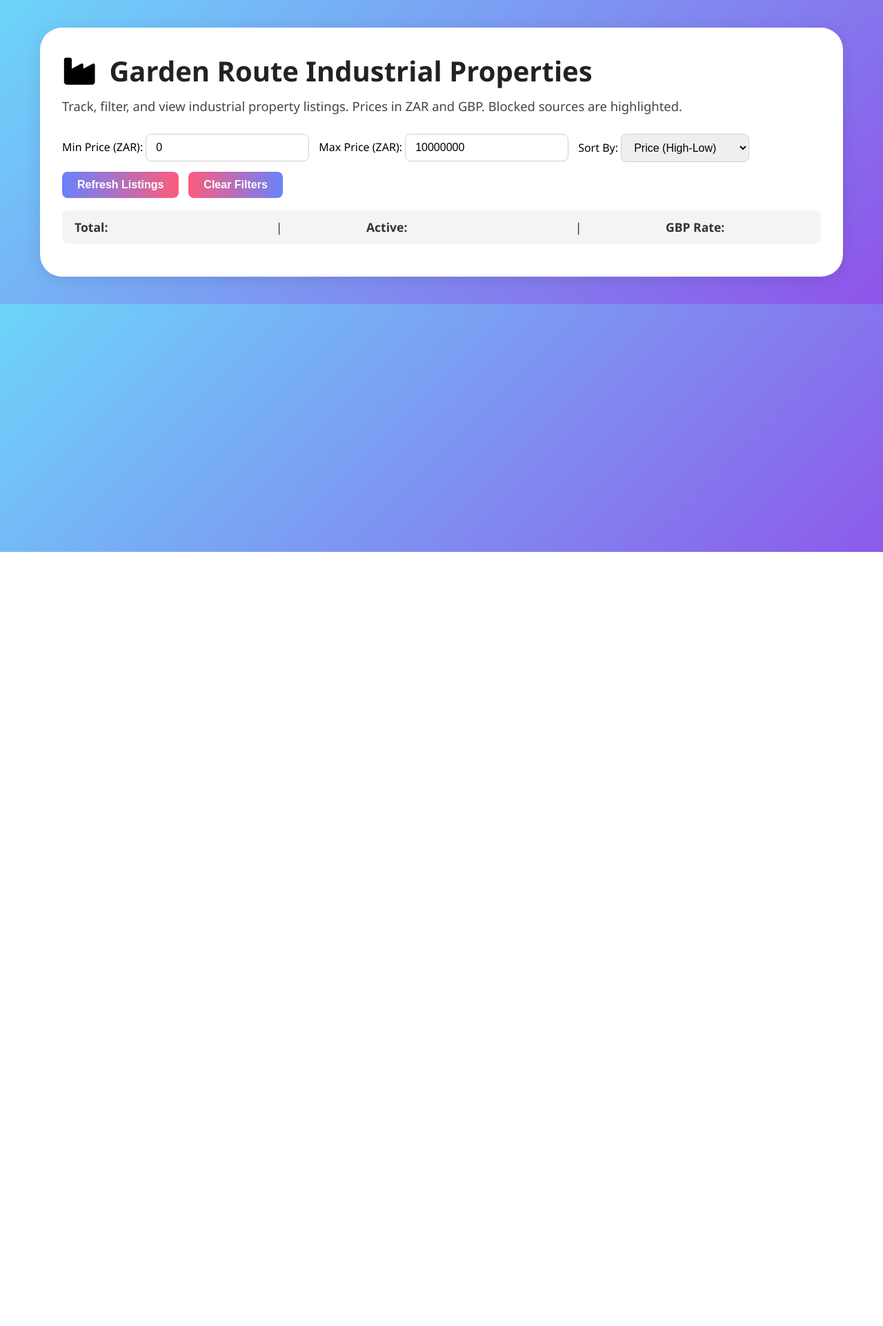
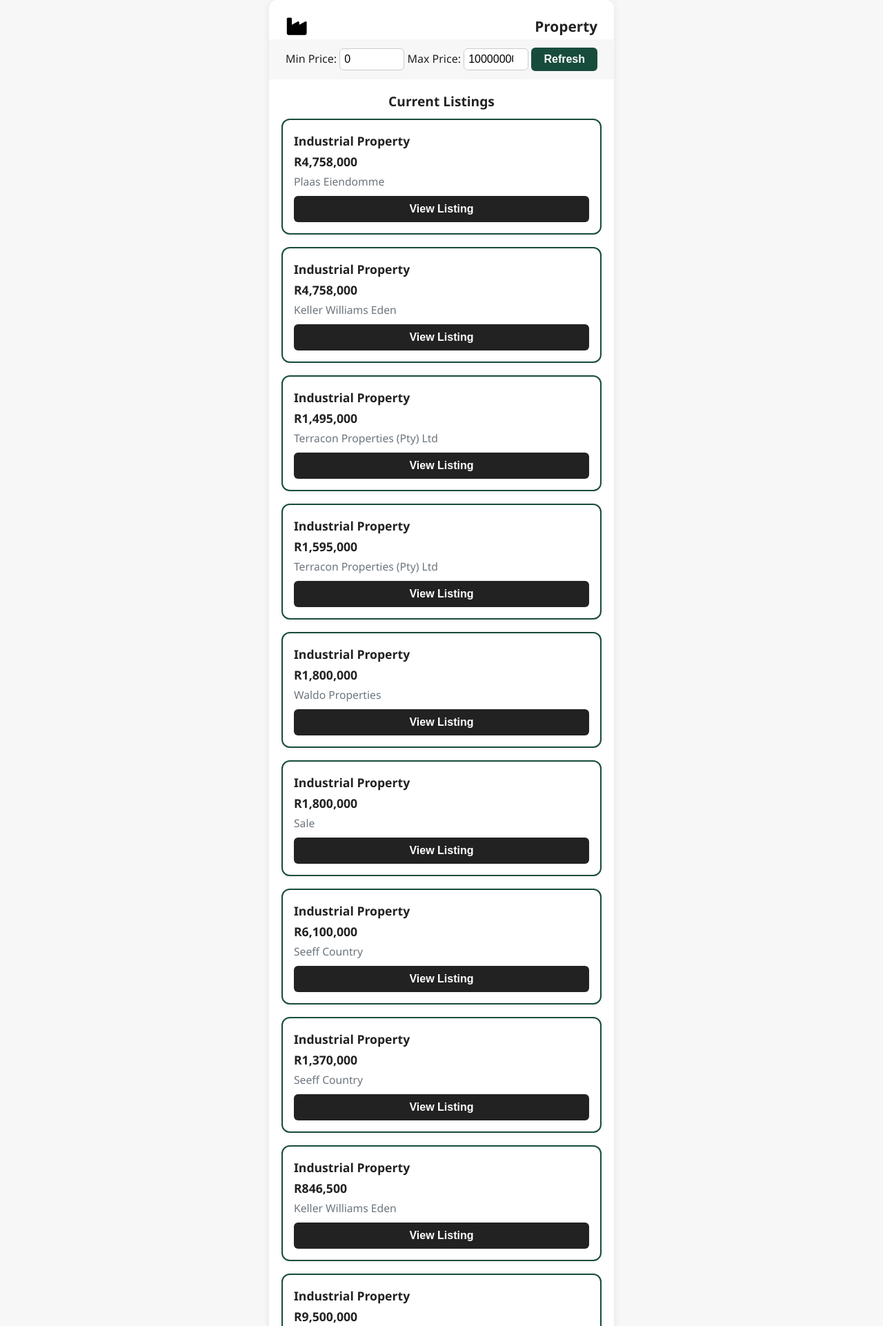
Before and after one commit to SineadCoding/PropertyTracker-WebApp, a Flask app: page / in a window 1280 px wide. Shown: the top 1922 px of the page at 69% size. Before the commit the page ends 800 px from the top, so only its background shows below. Run offline with Flask 3, Linux system fonts and the light colour scheme.

Commit message:
Redesign UI to match original Kivy app and fix listing display

```diff
--- a/templates/index.html
+++ b/templates/index.html
@@ -3,153 +3,139 @@
 <head>
     <meta charset="UTF-8">
     <meta name="viewport" content="width=device-width, initial-scale=1.0">
-    <title>PropertyTracker</title>
+    <title>Property Listings</title>
     <link rel="stylesheet" href="https://cdnjs.cloudflare.com/ajax/libs/font-awesome/6.4.0/css/all.min.css">
     <style>
         body {
             font-family: 'Segoe UI', Arial, sans-serif;
-            background: linear-gradient(135deg, #6dd5fa 0%, #8e54e9 100%);
+            background: #f7f7f7;
             margin: 0;
         }
         .main-container {
-            max-width: 1100px;
-            margin: 40px auto;
+            max-width: 500px;
+            margin: 0 auto;
             background: #fff;
-            border-radius: 32px;
-            box-shadow: 0 4px 24px rgba(0,0,0,0.10);
-            padding: 32px 32px 24px 32px;
+            border-radius: 12px;
+            box-shadow: 0 2px 12px rgba(0,0,0,0.08);
+            padding: 0;
         }
         .header {
             display: flex;
             align-items: center;
-            gap: 18px;
-            margin-bottom: 8px;
+            justify-content: space-between;
+            padding: 18px 24px 0 24px;
         }
         .header-logo {
-            font-size: 2.8em;
+            font-size: 1.8em;
         }
         .header-title {
-            font-size: 2.5em;
+            font-size: 1.3em;
             font-weight: 700;
             color: #222;
         }
-        .header-desc {
-            color: #444;
-            font-size: 1.15em;
-            margin-bottom: 28px;
+        .tab-bar {
+            display: flex;
+            border-top: 1px solid #eee;
+            border-bottom: 1px solid #eee;
+            background: #fff;
         }
-        .filters {
+        .tab {
+            flex: 1;
+            text-align: center;
+            padding: 12px 0;
+            font-weight: 600;
+            cursor: pointer;
+            color: #fff;
+            background: #174c3c;
+            border-right: 1px solid #eee;
+        }
+        .tab.active {
+            background: #174c3c;
+            color: #fff;
+        }
+        .tab.inactive {
+            background: #222;
+            color: #fff;
+        }
+        .filter-bar {
             display: flex;
-            flex-wrap: wrap;
-            gap: 14px;
-            margin-bottom: 18px;
+            justify-content: space-between;
+            align-items: center;
+            padding: 12px 24px;
+            background: #f7f7f7;
         }
-        .filters input, .filters select {
-            padding: 10px 14px;
-            border-radius: 8px;
-            border: 1px solid #d0d0d0;
+        .filter-bar label {
+            font-size: 1em;
+            color: #222;
+        }
+        .filter-bar input {
+            width: 80px;
+            padding: 6px;
+            border-radius: 6px;
+            border: 1px solid #ccc;
             font-size: 1em;
         }
-        .filters button {
-            padding: 10px 22px;
-            border-radius: 8px;
+        .filter-bar button {
+            background: #174c3c;
+            color: #fff;
             border: none;
+            border-radius: 6px;
+            padding: 8px 18px;
+            font-size: 1em;
             font-weight: 600;
-            font-size: 1em;
             cursor: pointer;
-            transition: background 0.2s;
         }
-        .filters .refresh-btn {
-            background: linear-gradient(90deg, #6a82fb 0%, #fc5c7d 100%);
-            color: #fff;
-        }
-        .filters .refresh-btn:hover {
-            background: linear-gradient(90deg, #fc5c7d 0%, #6a82fb 100%);
-        }
-        .filters .show-gbp-btn {
-            background: linear-gradient(90deg, #fc5c7d 0%, #6a82fb 100%);
-            color: #fff;
-        }
-        .filters .show-gbp-btn:hover {
-            background: linear-gradient(90deg, #6a82fb 0%, #fc5c7d 100%);
-        }
-        .filters .clear-btn {
-            background: linear-gradient(90deg, #fc5c7d 0%, #6a82fb 100%);
-            color: #fff;
-        }
-        .filters .clear-btn:hover {
-            background: linear-gradient(90deg, #6a82fb 0%, #fc5c7d 100%);
-        }
-        .stats {
-            background: #eaf6ff;
-            border-radius: 12px;
-            padding: 18px;
-            margin-bottom: 18px;
+        .listings-title {
             text-align: center;
-            font-size: 1.25em;
+            font-size: 1.2em;
+            font-weight: 600;
+            margin: 18px 0 12px 0;
             color: #222;
         }
         .cards {
-            display: grid;
-            grid-template-columns: repeat(auto-fit, minmax(320px, 1fr));
-            gap: 24px;
+            display: flex;
+            flex-direction: column;
+            gap: 18px;
+            padding: 0 18px 18px 18px;
         }
         .card {
-            background: linear-gradient(135deg, #6dd5fa 0%, #8e54e9 100%);
-            border-radius: 18px;
-            box-shadow: 0 2px 12px rgba(0,0,0,0.08);
-            padding: 24px 18px 18px 18px;
-            color: #fff;
+            background: #fff;
+            border: 2px solid #174c3c;
+            border-radius: 12px;
+            box-shadow: 0 1px 6px rgba(0,0,0,0.05);
+            padding: 18px 16px 16px 16px;
+            color: #222;
             position: relative;
         }
         .card-title {
-            font-size: 1.3em;
+            font-size: 1.1em;
             font-weight: bold;
-            margin-bottom: 8px;
+            margin-bottom: 6px;
         }
         .card-price {
-            font-size: 1.2em;
+            font-size: 1.1em;
             font-weight: 600;
-            margin-bottom: 8px;
+            margin-bottom: 6px;
         }
-        .card-status {
-            position: absolute;
-            top: 18px;
-            right: 18px;
-            background: #1ed760;
-            color: #fff;
-            font-size: 0.95em;
-            font-weight: 600;
-            border-radius: 6px;
-            padding: 4px 12px;
-        }
-        .card-details {
-            display: flex;
-            flex-wrap: wrap;
-            gap: 12px;
+        .card-agency {
             font-size: 0.98em;
-            margin-bottom: 8px;
-        }
-        .card-details i {
-            margin-right: 4px;
+            color: #6c757d;
+            margin-bottom: 10px;
         }
         .card-link {
             margin-top: 10px;
+            text-align: center;
         }
-        .card-link a {
+        .card-link button {
+            background: #222;
             color: #fff;
-            text-decoration: underline;
-            font-weight: 500;
-        }
-        .summary-bar {
-            background: #f4f4f4;
-            border-radius: 8px;
-            padding: 12px 18px;
-            margin-bottom: 24px;
-            display: flex;
-            justify-content: space-between;
-            font-size: 1.1em;
-            color: #333;
+            border: none;
+            border-radius: 6px;
+            padding: 10px 0;
+            width: 100%;
+            font-size: 1em;
+            font-weight: 600;
+            cursor: pointer;
         }
     </style>
 </head>
@@ -157,130 +143,64 @@
     <div class="main-container">
         <div class="header">
             <span class="header-logo"><i class="fa fa-industry"></i></span>
-            <span class="header-title">Garden Route Industrial Properties</span>
+            <span class="header-title">Property</span>
         </div>
-    <div class="header-desc">Track, filter, and view industrial property listings. Prices in ZAR and GBP. Blocked sources are highlighted.</div>
-        <div class="filters">
-            <label>Min Price (ZAR):
+        <div class="filter-bar">
+            <div>
+                <label>Min Price:</label>
                 <input type="number" id="minPrice" value="0">
-            </label>
-            <label>Max Price (ZAR):
+                <label>Max Price:</label>
                 <input type="number" id="maxPrice" value="10000000">
-            </label>
-            <label>Sort By:
-                <select id="sortSelect">
-                    <option value="price_desc">Price (High-Low)</option>
-                    <option value="price_asc">Price (Low-High)</option>
-                    <option value="date_desc">Date (Newest)</option>
-                    <option value="date_asc">Date (Oldest)</option>
-                    <option value="area_desc">Area (Large-Small)</option>
-                    <option value="area_asc">Area (Small-Large)</option>
-                </select>
-            </label>
-            <button id="refreshBtn" class="refresh-btn">Refresh Listings</button>
-            <button id="clearBtn" class="clear-btn">Clear Filters</button>
+            </div>
+            <button id="refreshBtn">Refresh</button>
         </div>
-        <div class="summary-bar">
-            <b>Total:</b> <span id="totalCount"></span> | <b>Active:</b> <span id="activeCount"></span> | <b>GBP Rate:</b> <span id="gbpRate"></span>
-        </div>
+        <div class="listings-title">Current Listings</div>
         <div class="cards" id="propertyCards">
             <!-- Property cards will be rendered here by JS -->
+        </div>
+        <div class="tab-bar">
+            <div class="tab active">Listings</div>
+            <div class="tab inactive">Sold</div>
         </div>
     </div>
     <script>
     function fetchProperties() {
         const minPrice = document.getElementById('minPrice').value;
         const maxPrice = document.getElementById('maxPrice').value;
-        const status = 'active';
-        const sort = document.getElementById('sortSelect').value;
-        fetch(`/api/properties?min_price=${minPrice}&max_price=${maxPrice}&filter=${status}&sort=${sort}`)
+        fetch(`/api/properties?min_price=${minPrice}&max_price=${maxPrice}&filter=active`)
             .then(res => res.json())
             .then(data => {
                 renderProperties(data.properties);
-                updateStats();
             });
     }
     function renderProperties(listings) {
         const container = document.getElementById('propertyCards');
         container.innerHTML = '';
         listings.forEach(listing => {
-            let blocked = listing.source && window.blockedSources && window.blockedSources.includes(listing.source);
-            let statusLabel = '';
-            if (listing.status === 'unverified') statusLabel = '<span class="card-status" style="background:#ffd700;color:#222">UNVERIFIED</span>';
-            else if (blocked) statusLabel = '<span class="card-status" style="background:#888">BLOCKED</span>';
-
-            // Format price with thousands separator
-            function formatPrice(val) {
-                if (!val) return '';
-                return val.toString().replace(/\B(?=(\d{3})+(?!\d))/g, ',');
-            }
-            let priceZAR = formatPrice(listing.price);
-            let priceGBP = formatPrice(listing.price_gbp || listing.price_pound || '');
-
-            // Always show a clickable link if available
+            let priceZAR = listing.price ? 'R' + Number(listing.price).toLocaleString() : '';
+            let agency = listing.agency || listing.source || '';
             let linkUrl = listing.link || listing.url || '#';
-            let linkHtml = linkUrl && linkUrl !== '#' ? `<a href="${linkUrl}" target="_blank" style="font-size:1.1em;font-weight:600;color:#fff;text-decoration:underline;display:block;margin-top:10px;">🔗 View Listing</a>` : '<span style="color:#ccc">No Link</span>';
-
             container.innerHTML += `
                 <div class="card">
-                    ${statusLabel}
-                    <div class="card-title">${listing.title || listing.address}</div>
-                    <div class="card-location"><i class="fa fa-map-marker-alt"></i> ${listing.location || listing.address}</div>
-                    <div class="card-price">
-                        <span class="currency rand">R ${priceZAR}</span>
-                        <span class="currency pound">£ ${priceGBP}</span>
+                    <div class="card-title">${listing.title || listing.location || listing.address}</div>
+                    <div class="card-price">${priceZAR}</div>
+                    <div class="card-agency">${agency}</div>
+                    <div class="card-link">
+                        <button onclick="window.open('${linkUrl}', '_blank')">View Listing</button>
                     </div>
-                    <div class="card-agency">Agency: ${listing.agency || listing.source || ''}</div>
-                    ${linkHtml}
                 </div>
             `;
         });
     }
-    function updateStats() {
-        fetch('/api/stats')
-            .then(res => res.json())
-            .then(data => {
-                document.getElementById('totalCount').textContent = data.stats.total;
-                document.getElementById('activeCount').textContent = data.stats.active;
-                document.getElementById('gbpRate').textContent = '£' + data.exchange_rate.toFixed(3);
-            });
-    }
-    // Refresh listings by scraping and updating
-    function refreshListings() {
+    document.getElementById('refreshBtn').onclick = function() {
         fetch('/api/scrape', {method:'POST'})
             .then(res => res.json())
             .then(data => {
-                if (data.success) {
-                    fetchProperties();
-                } else {
-                    alert('Failed to refresh listings: ' + (data.error || 'Unknown error'));
-                }
-            })
-            .catch(() => alert('Failed to refresh listings.'));
-    }
-    function clearFilters() {
-        document.getElementById('minPrice').value = 0;
-        document.getElementById('maxPrice').value = 10000000;
-        document.getElementById('sortSelect').value = 'price_desc';
-        fetchProperties();
-    }
-    function fetchBlockedSources() {
-        fetch('/api/blocked_sources')
-            .then(res => res.json())
-            .then(data => {
-                window.blockedSources = data.blocked_sources || [];
                 fetchProperties();
             });
-    }
+    };
     // Initial load
-    // On page load, update exchange rate and fetch listings
-    fetch('/api/refresh', {method:'POST'}).then(() => {
-        fetchBlockedSources();
-    });
-    // Responsive improvements
-    window.addEventListener('resize', () => {
-        document.querySelector('.main-container').style.maxWidth = window.innerWidth < 600 ? '100%' : '1100px';
-    });
+    fetchProperties();
     </script>
 </body>
 </html>
```
